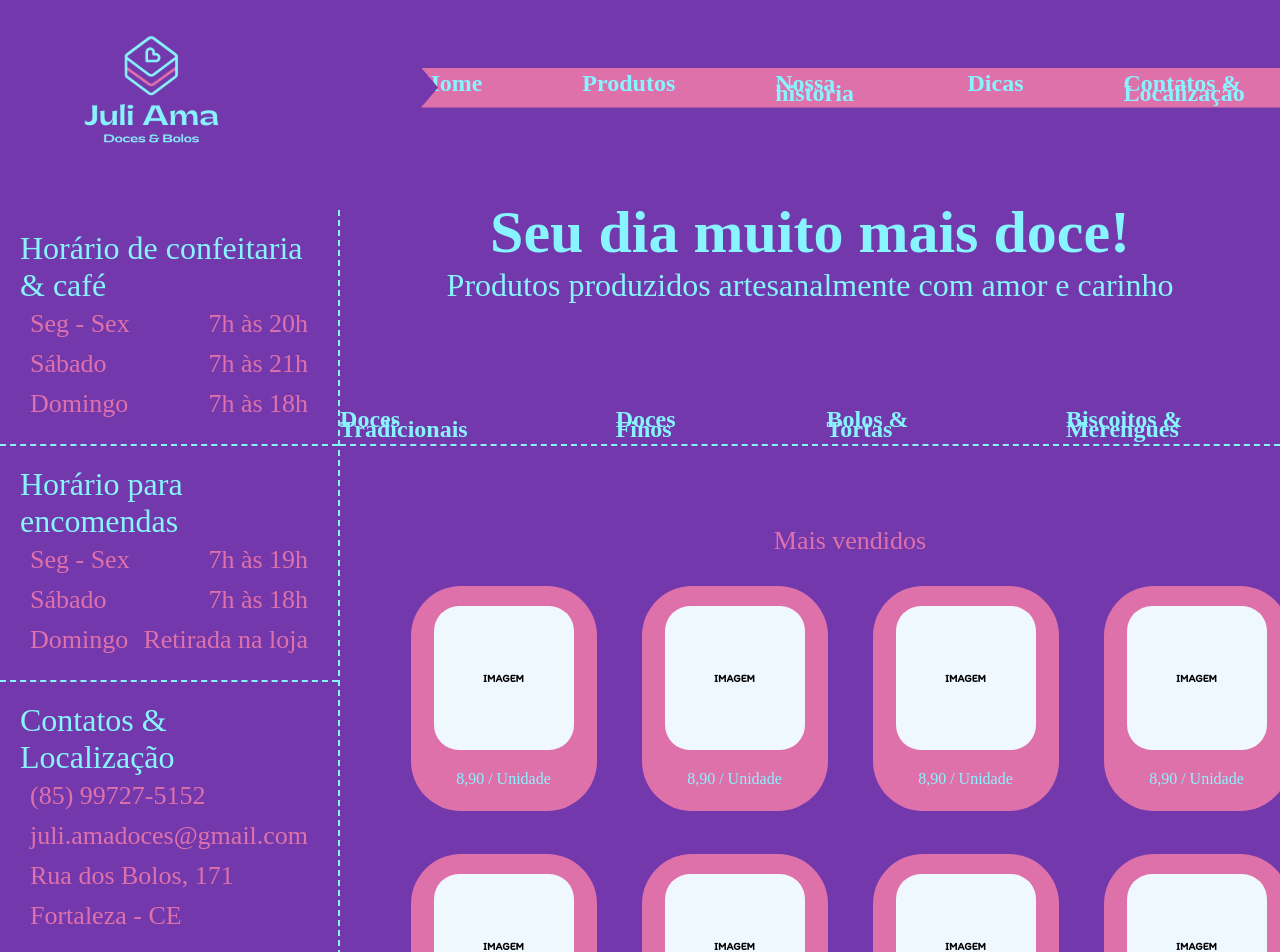
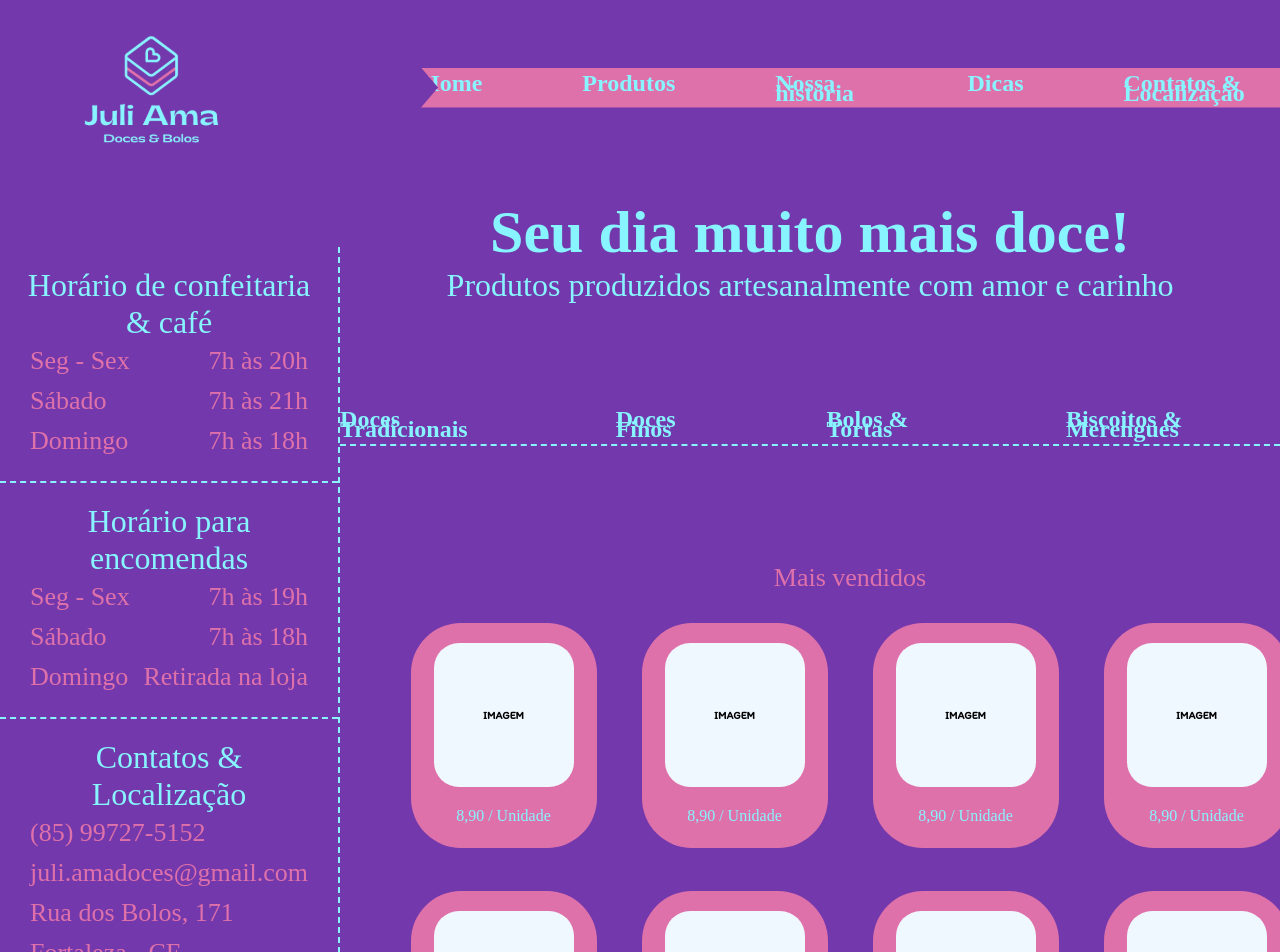
Before and after one commit to devbpatriciocosta/juli-ama-boles-doces, a Next.js app: page / in a window 1280 px wide. Shown: the top 952 px of the page. Built offline with nearby package versions, Linux system fonts and the light colour scheme.

Commit message:
Adjusment on text Align

```diff
--- a/src/components/timeInfos/TimeInfos.jsx
+++ b/src/components/timeInfos/TimeInfos.jsx
@@ -6,13 +6,15 @@ import H4 from '../typography/H4'
 const TimeInfoMainContainer = styled.div`
   display: flex;
   flex-direction: column;
-  margin-top: 65px;
+  width: 500px;
+  margin-top: 102px;
   border-right: 2px dashed ${(props) => props.theme.secondary};
 `
 
 const WorkingTimeContainer = styled.div`
   display: flex;
   flex-direction: column;
+  text-align: center;
   border-bottom: 2px dashed ${(props) => props.theme.secondary};
   padding: 20px;
 `
@@ -20,13 +22,13 @@ const WorkingTimeContainer = styled.div`
 const SecondaryWorkingTimeContainer = styled.div`
   display: flex;
   flex-direction: column;
+  text-align: center;
   padding: 20px;
 `
 
 const InsideWorkingTimeContainer = styled.div`
   display: flex;
   justify-content: space-between;
-  align-items: center;
   padding: 5px 10px 5px 10px;
 `
 
```
